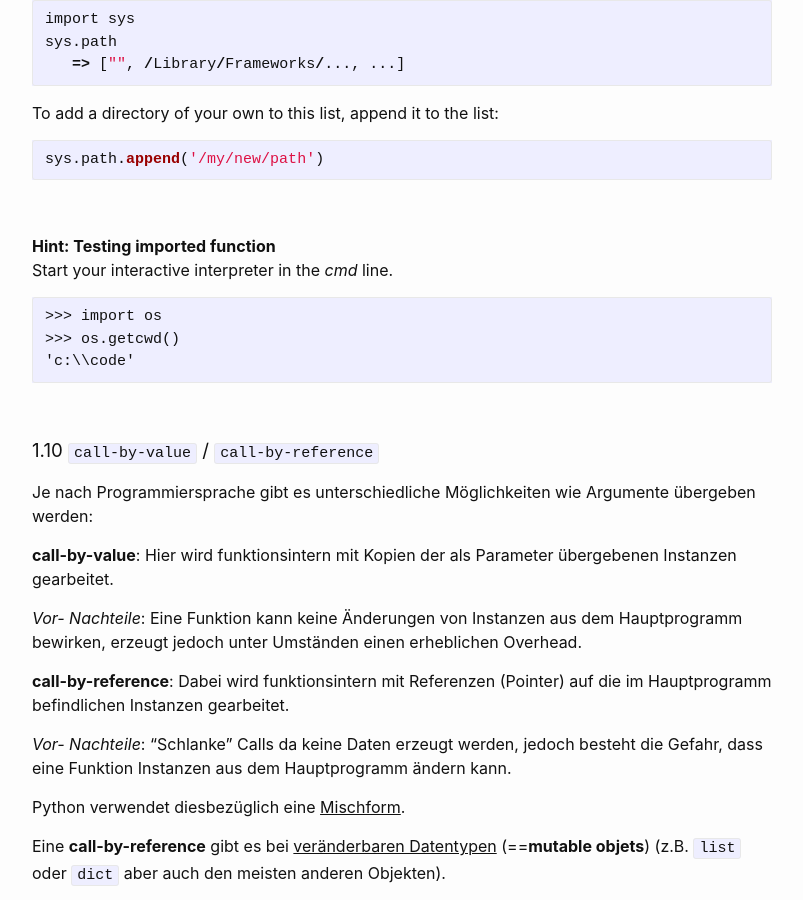
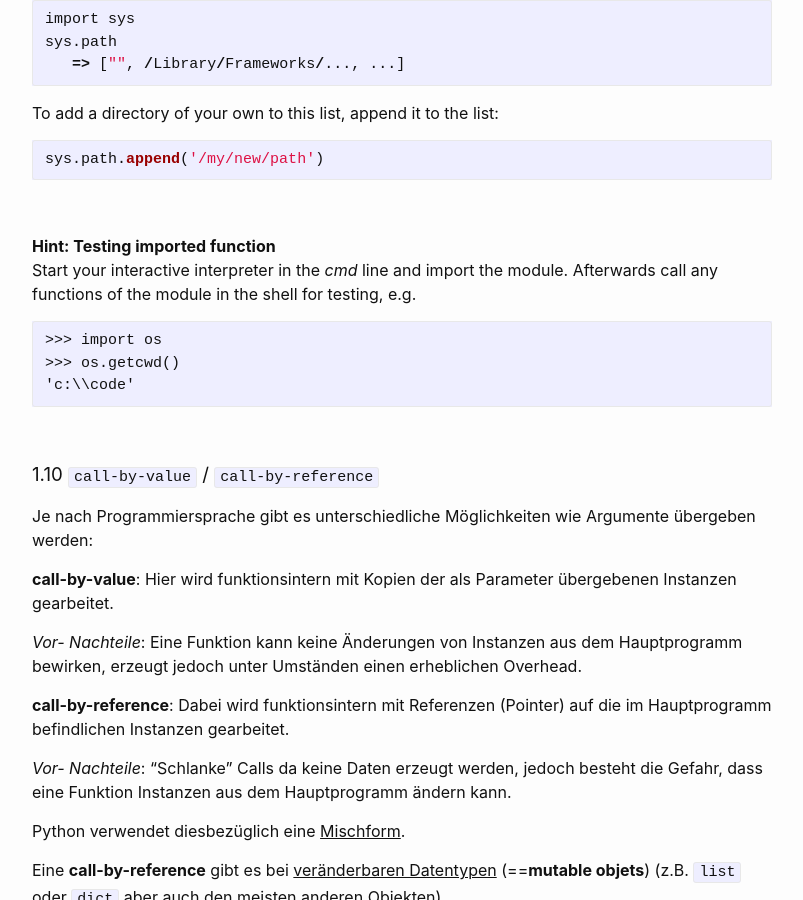
Before and after one commit to Hautaklyttn/progDocs, a Jekyll site: the page built from docs/articles/python.md, in a window 1280 px wide and 900 px high, scrolled down 9914 px. Shown: the whole window, without its empty margins (238-1041 px from the left). Built offline with Jekyll 4.4.1, drawn with Linux system fonts in a browser that asks for light colours.

Commit message:
Update python.md

````diff
--- a/docs/articles/python.md
+++ b/docs/articles/python.md
@@ -332,7 +332,8 @@ sys.path.append('/my/new/path')
 &nbsp;
 
 **Hint: Testing imported function**
-Start your interactive interpreter in the *cmd* line.
+Start your interactive interpreter in the *cmd* line and import the module.
+Afterwards call any functions of the module in the shell for testing, e.g.
 
 ```
 >>> import os
````
